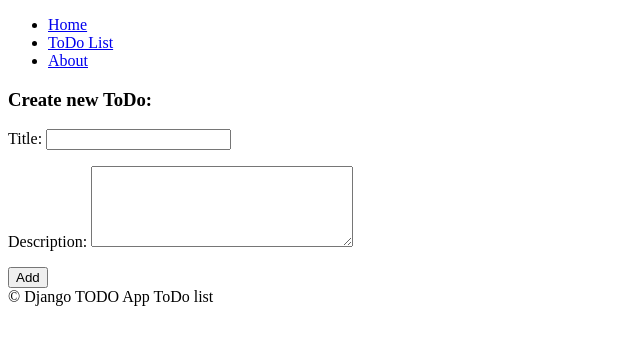
After one commit to Leshik1305/django_todo_project, a Django app: template todo_manager/todo_list/templates/todo_list/todoitem_form.html in a window 1280 px wide. The commit adds this page. Shown: the top 345 px of the page, without its empty margins (0-640 px from the left). Run offline with Django 5.2, Linux system fonts and the light colour scheme; the template is opened without the code that fills it: values that come from a table or form of the project are taken from there, others are empty; parts of the project's set-up code (start-up, migrations or seed data) failed here and were passed over.

Commit message:
add Create Form

```diff
--- a/todo_manager/todo_list/admin.py
+++ b/todo_manager/todo_list/admin.py
@@ -4,7 +4,5 @@ from todo_list.models import ToDoItem
 
 @admin.register(ToDoItem)
 class ToDoItemAdmin(admin.ModelAdmin):
-    list_display = "id", "title", "done"
+    list_display = "id", "title", "description", "done"
     list_display_links = "id", "title",
-    def __str__(self):
-        return self.title
--- /dev/null
+++ b/todo_manager/todo_list/forms.py
@@ -0,0 +1,17 @@
+from django import forms
+from django.urls import reverse
+
+from todo_list.models import ToDoItem
+
+
+class ToDoItemCreateForm(forms.ModelForm):
+    class Meta:
+        model = ToDoItem
+        fields = ("title", "description")
+
+        widgets = {
+            "description": forms.Textarea(attrs={"cols": 30, "rows": 5}),
+        }
+        help_texts = {
+            "descriptions": "Some useful help text."
+        }
--- a/todo_manager/todo_list/models.py
+++ b/todo_manager/todo_list/models.py
@@ -1,4 +1,5 @@
 from django.db import models
+from django.urls import reverse
 
 
 class ToDoItem(models.Model):
@@ -7,7 +8,13 @@ class ToDoItem(models.Model):
         verbose_name = "ToDo Item"
 
     title = models.CharField(max_length=250)
+    description = models.TextField(blank=True, null=False)
     done = models.BooleanField(default=False)
+
+    def get_absolute_url(self):
+        return reverse("todo_list:detail",
+                       kwargs={"pk": self.pk},
+                       )
 
     def __str__(self) -> str:
         return self.title
--- a/todo_manager/todo_list/templates/todo_list/index.html
+++ b/todo_manager/todo_list/templates/todo_list/index.html
@@ -9,6 +9,7 @@
   <ul>
     <li><a href="{% url 'todo_list:list' %}">All todo items</a></li>
     <li><a href="{% url 'todo_list:done' %}">Done todo items</a></li>
+    <li><a href="{% url 'todo_list:create' %}">Create todo item</a></li>
   </ul>
 
   <h2>ToDos:</h2>
--- a/todo_manager/todo_list/templates/todo_list/todoitem_detail.html
+++ b/todo_manager/todo_list/templates/todo_list/todoitem_detail.html
@@ -9,5 +9,6 @@
   <div>
     <div>Title: <strong>{{ object.title }}</strong></div>
     <div>Done: <strong>{{ object.done }}</strong></div>
+    <div>Description: <strong>{{ object.description }}</strong></div>
   </div>
 {% endblock %}
--- /dev/null
+++ b/todo_manager/todo_list/templates/todo_list/todoitem_form.html
@@ -0,0 +1,12 @@
+
+{% extends "todo_list/base.html"%}
+{% block title %}
+Create new ToDo Item
+{% endblock title %}
+{% block body %}
+<h3>Create new ToDo:</h3>
+<form method="post">{% csrf_token %}
+    {{ form.as_p }}
+    <input type="submit" value="Add">
+</form>
+{% endblock body %}
--- a/todo_manager/todo_list/urls.py
+++ b/todo_manager/todo_list/urls.py
@@ -11,4 +11,5 @@ urlpatterns = [
     path("<int:pk>/", views.ToDoDetailView.as_view(), name="detail"),
     path("list/", views.ToDoListView.as_view(), name="list"),
     path("done/", views.ToDoListDoneView.as_view(), name="done"),
+    path("create/", views.ToDoItemCreateView.as_view(), name="create"),
 ]
```
Also changed, not shown: todo_manager/todo_list/views.py (+8 -0 lines), todo_manager/todo_list/migrations/0003_todoitem_description.py (added).
